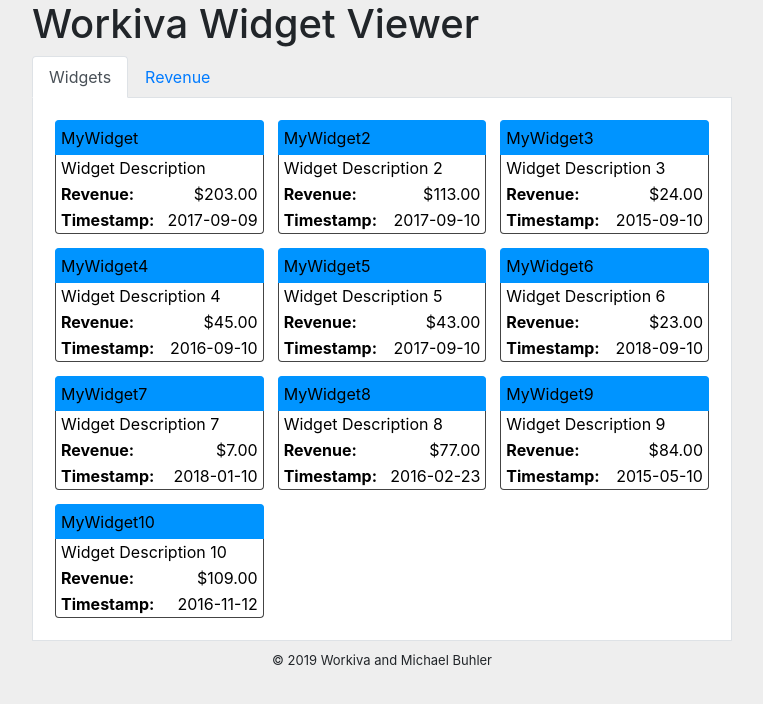
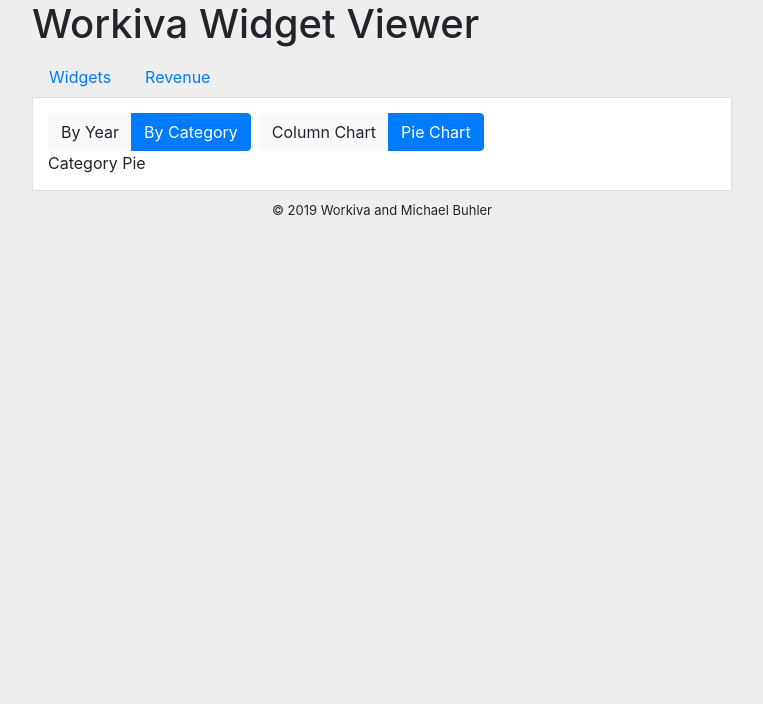
Before and after one commit to MichaelBuhler/workiva-ux-takehome, a React (Create React App) app: page /revenue/category/pie in a window 1280 px wide. Before the commit this address led to /widgets. Shown: the top 704 px of the page, without its empty margins (258-1021 px from the left). Built offline with nearby package versions, Linux system fonts and the light colour scheme.

Commit message:
convert: Revenue
and figure out react-router routing for revenue views

```diff
--- a/src/components/Container.js
+++ b/src/components/Container.js
@@ -5,6 +5,7 @@
 import Navigation from './Navigation';
 import Widget from './Widget';
 import Widgets from './Widgets';
+import Revenue from './Revenue';
 
 import './Container.css';
 
@@ -17,6 +18,7 @@
                     <Redirect exact from="/" to="/widgets"/>
                     <Route exact path="/widgets" component={Widgets}/>
                     <Route path="/widgets/:id" component={Widget}/>
+                    <Route path="/revenue" component={Revenue}/>
                     <Redirect to="/widgets"/>
                 </Switch>
             </div>
--- /dev/null
+++ b/src/components/Revenue.css
@@ -0,0 +1,3 @@
+div#revenue {
+    padding: 15px;
+}
--- /dev/null
+++ b/src/components/Revenue.js
@@ -0,0 +1,58 @@
+import React from 'react';
+
+import { Button, ButtonGroup, ButtonToolbar } from 'react-bootstrap';
+import { Redirect, Route, Switch } from 'react-router-dom';
+
+import './Revenue.css';
+
+export default class extends React.Component {
+    render () {
+        const navigate = (to) => {
+            return () => {
+                this.props.history.replace(to);
+            };
+        };
+        return <div id="revenue">
+            <Switch>
+                <Redirect exact from="/revenue" to="/revenue/year"/>
+                <Route exact path="/revenue/year">
+                    <ButtonToolbar>
+                        <ButtonGroup className="mr-2">
+                            <Button as="div" variant="primary">By Year</Button>
+                            <Button as="div" variant="light" onClick={navigate('/revenue/category')}>By Category</Button>
+                        </ButtonGroup>
+                    </ButtonToolbar>
+                    Year
+                </Route>
+                <Redirect exact from="/revenue/category" to="/revenue/category/column"/>
+                <Route exact path="/revenue/category/column">
+                    <ButtonToolbar>
+                        <ButtonGroup className="mr-2">
+                            <Button as="div" variant="light" onClick={navigate('/revenue/year')}>By Year</Button>
+                            <Button as="div" variant="primary">By Category</Button>
+                        </ButtonGroup>
+                        <ButtonGroup>
+                            <Button as="div" variant="primary">Column Chart</Button>
+                            <Button as="div" variant="light" onClick={navigate('/revenue/category/pie')}>Pie Chart</Button>
+                        </ButtonGroup>
+                    </ButtonToolbar>
+                    Category Column
+                </Route>
+                <Route exact path="/revenue/category/pie">
+                    <ButtonToolbar>
+                        <ButtonGroup className="mr-2">
+                            <Button as="div" variant="light" onClick={navigate('/revenue/year')}>By Year</Button>
+                            <Button as="div" variant="primary">By Category</Button>
+                        </ButtonGroup>
+                        <ButtonGroup>
+                            <Button as="div" variant="light" onClick={navigate('/revenue/category/column')}>Column Chart</Button>
+                            <Button as="div" variant="primary">Pie Chart</Button>
+                        </ButtonGroup>
+                    </ButtonToolbar>
+                    Category Pie
+                </Route>
+                <Redirect to="/revenue"/>
+            </Switch>
+        </div>
+    }
+}
```
Also changed, not shown: static/css/pages/widget.css (deleted, +0 -34 lines), static/css/site.css (deleted, +0 -27 lines), static/js/site.js (deleted, +0 -16 lines), views/site.ejs (deleted).
